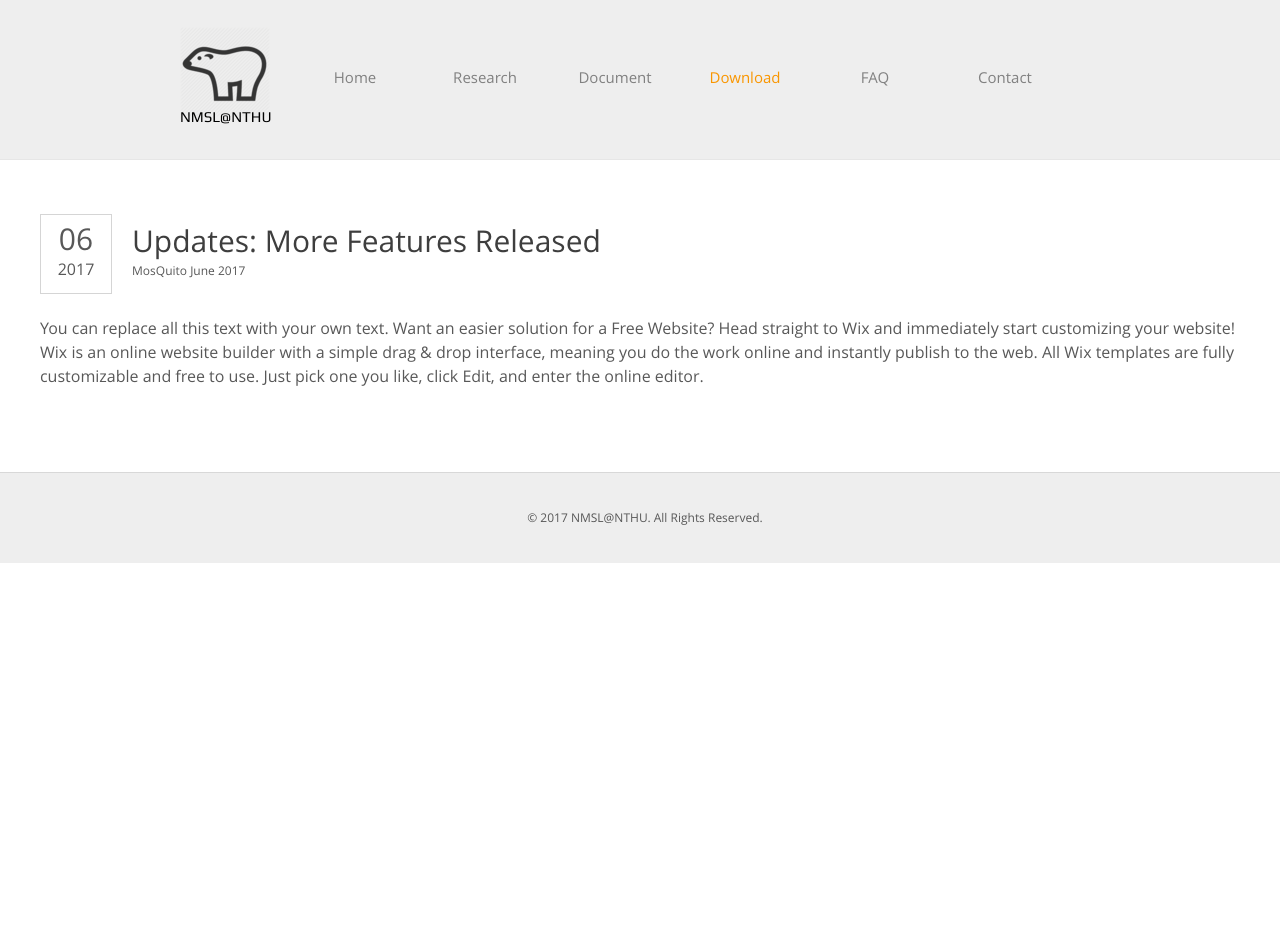
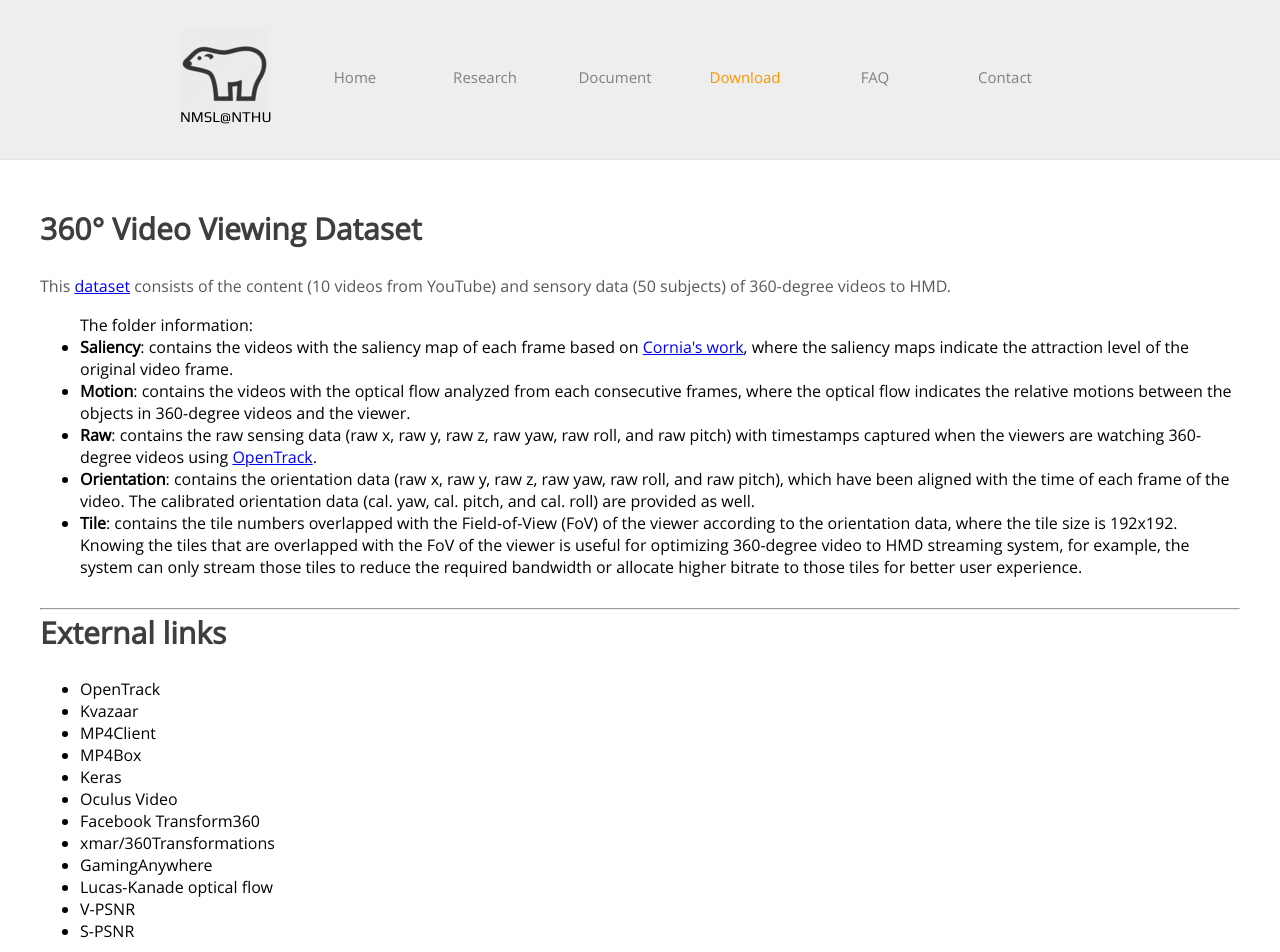
Before and after one commit to briandicky/web4360videos, a plain HTML site: page download.html in a window 1280 px wide. Shown: the top 952 px of the page. Before the commit the page ends 800 px from the top, so only its background shows below. Drawn offline with Linux system fonts and the light colour scheme.

Commit message:
New writeup in download page

```diff
--- a/download.html
+++ b/download.html
@@ -34,20 +34,50 @@
 			</ul>
 		</div>
 	</div>
+
     <div id="contents">
-        <div class="post">
-            <div class="date">
-                <p>
-                    <span>06</span>
-                    2017
-                </p>
-            </div>
-            <h1>Updates: More Features Released <span class="author">MosQuito June 2017</span></h1>
-                <p>
-            You can replace all this text with your own text. Want an easier solution for a Free Website? Head straight to Wix and immediately start customizing your website! Wix is an online website builder with a simple drag &amp; drop interface, meaning you do the work online and instantly publish to the web. All Wix templates are fully customizable and free to use. Just pick one you like, click Edit, and enter the online editor.
-                </p>
-        </div>
+        <h1>
+            <b>360° Video Viewing Dataset</b>
+        </h1>
+        <p style="margin: 0px;">
+        This <a href="https://nmsl.cs.nthu.edu.tw/dropbox/360dataset.zip">dataset</a> consists of the content (10 videos from YouTube) and sensory data (50 subjects) of 360-degree videos to HMD.
+            <ul>
+                The folder information:
+                <li><b>Saliency</b>: contains the videos with the saliency map of each frame based on <a href="https://arxiv.org/abs/1609.01064">Cornia's work</a>, where the saliency maps indicate the attraction level of the original video frame.</li>
+
+                <li><b>Motion</b>: contains the videos with the optical flow analyzed from each consecutive frames, where the optical flow indicates the relative motions between the objects in 360-degree videos and the viewer.</li>
+
+                <li><b>Raw</b>: contains the raw sensing data (raw x, raw y, raw z, raw yaw, raw roll, and raw pitch) with timestamps captured when the viewers are watching 360-degree videos using <a href="https://github.com/opentrack/opentrack">OpenTrack</a>.</li>
+
+                <li><b>Orientation</b>: contains the orientation data (raw x, raw y, raw z, raw yaw, raw roll, and raw pitch), which have been aligned with the time of each frame of the video. The calibrated orientation data (cal. yaw, cal. pitch, and cal. roll) are provided as well.</li>
+
+                <li><b>Tile</b>: contains the tile numbers overlapped with the Field-of-View (FoV) of the viewer according to the orientation data, where the tile size is 192x192. Knowing the tiles that are overlapped with the FoV of the viewer is useful for optimizing 360-degree video to HMD streaming system, for example, the system can only stream those tiles to reduce the required bandwidth or allocate higher bitrate to those tiles for better user experience.</li>
+            </ul>
+        </p>
+
+        <hr></hr>
+
+        <h1>
+            <b>External links</b>
+        </h1>
+        <p style="margin: 0px;">
+            <ul>
+                <li>OpenTrack</li>
+                <li>Kvazaar</li>
+                <li>MP4Client</li>
+                <li>MP4Box</li>
+                <li>Keras</li>
+                <li>Oculus Video</li>
+                <li>Facebook Transform360</li>
+                <li>xmar/360Transformations</li>
+                <li>GamingAnywhere</li>
+                <li>Lucas-Kanade optical flow</li>
+                <li>V-PSNR</li>
+                <li>S-PSNR</li>
+            </ul>
+        </p>
     </div>
+
     <div id="footer" align="center">
         <p style="margin-bottom: 0px">
         © 2017 NMSL@NTHU. All Rights Reserved.
```
